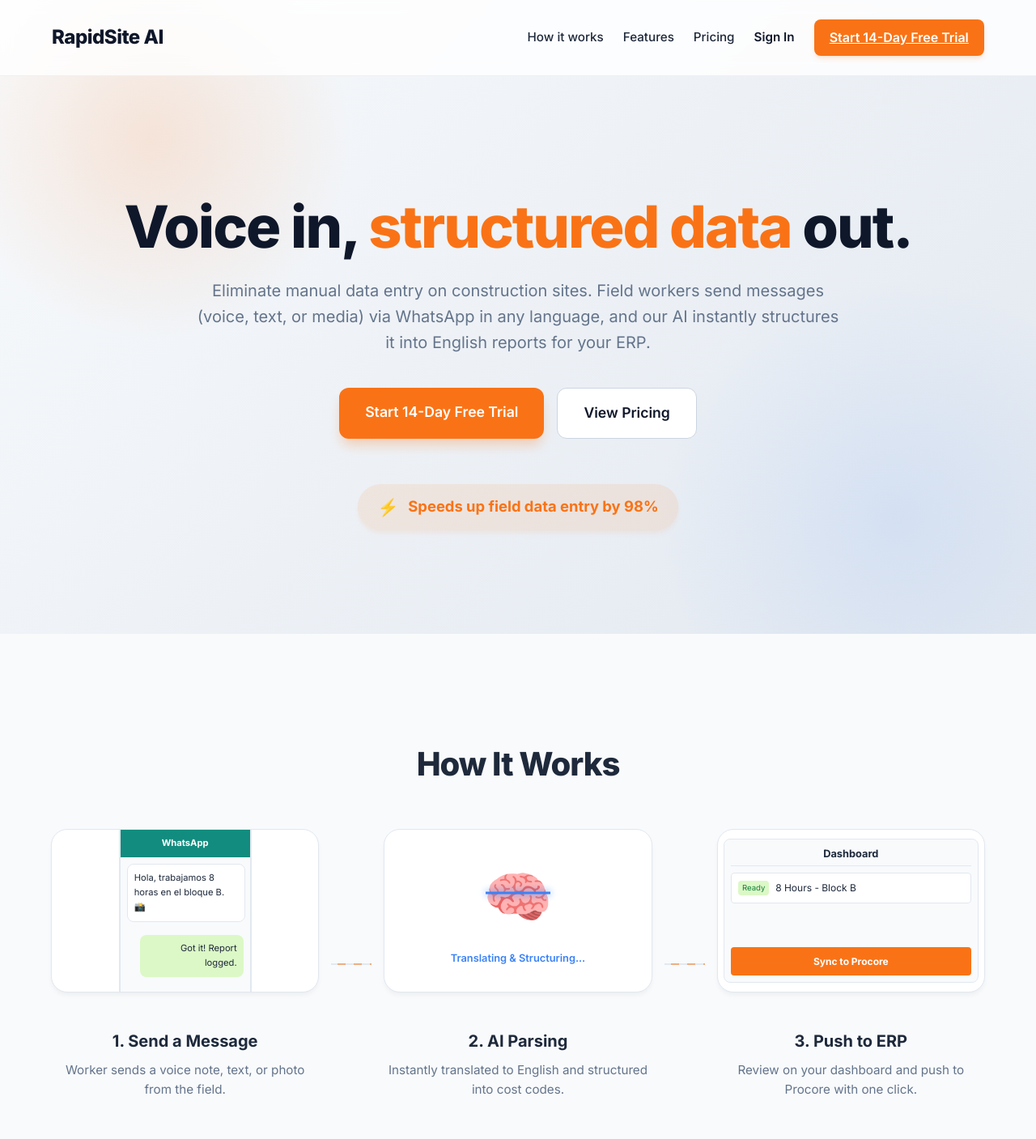
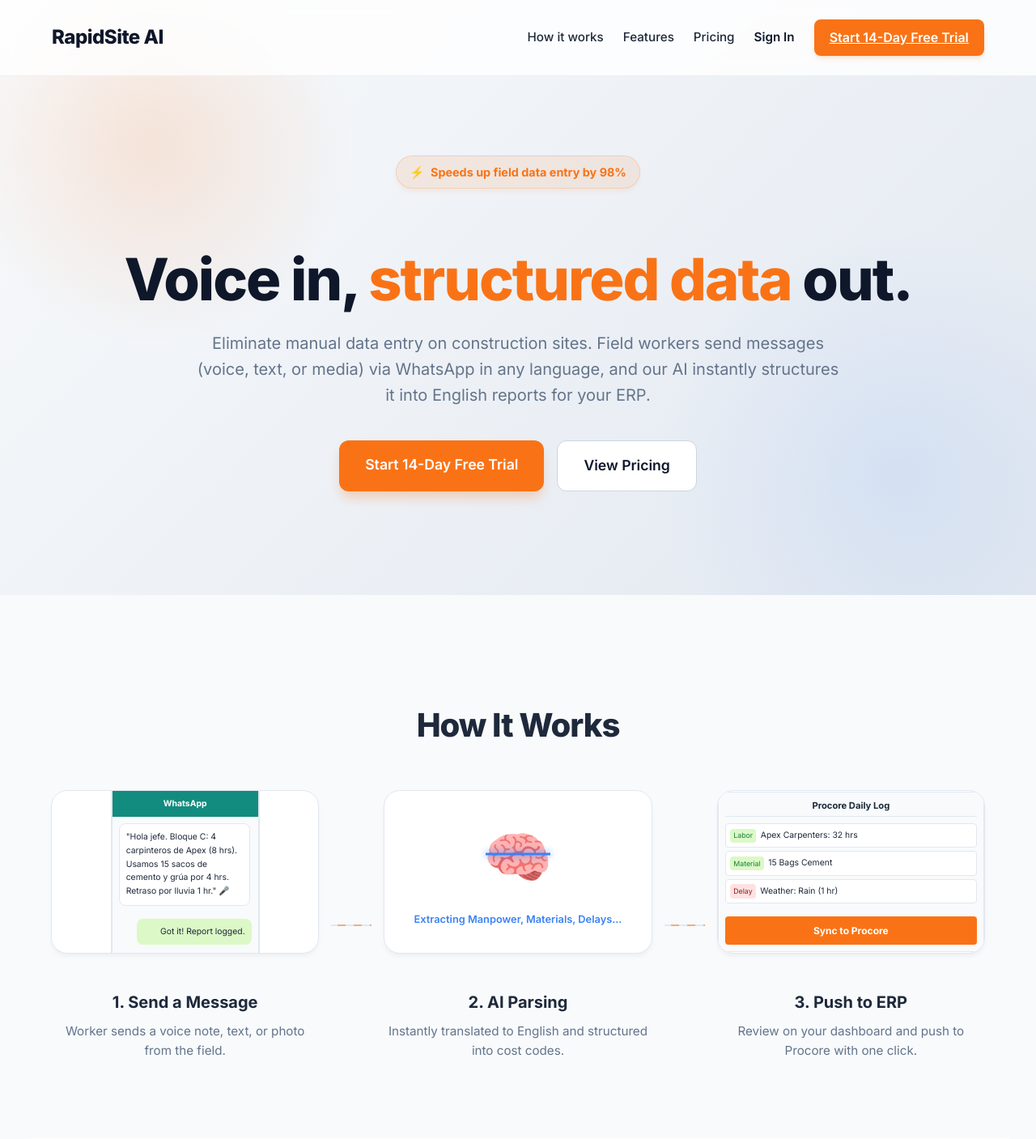
Before and after one commit to efekandursun/rapidsite-ai, a Flask app: page / in a window 1280 px wide. Shown: the top 1407 px of the page at 81% size. Run offline with Flask 3, Linux system fonts and the light colour scheme; some libraries are stand-ins or nearby versions.

Commit message:
Update mock flow with complex realistic data and reposition 98% badge

```diff
--- a/static/css/landing.css
+++ b/static/css/landing.css
@@ -119,6 +119,21 @@ body {
     z-index: 1;
     max-width: 1200px;
     margin: 0 auto;
+}
+
+.hero-badge {
+    display: inline-flex;
+    align-items: center;
+    gap: 0.5rem;
+    background: rgba(249,115,22,0.1);
+    color: var(--brand-primary);
+    padding: 0.5rem 1rem;
+    border-radius: 50px;
+    font-weight: 700;
+    font-size: 0.9rem;
+    margin-bottom: 1.5rem;
+    border: 1px solid rgba(249,115,22,0.2);
+    box-shadow: 0 4px 6px -1px rgba(249, 115, 22, 0.1);
 }
 
 .hero h1 {
@@ -268,14 +283,14 @@ body {
 
 /* Mock Phone */
 .mock-phone {
-    width: 160px;
+    width: 180px;
     height: 100%;
     background: #f8fafc;
     border-left: 2px solid #e2e8f0;
     border-right: 2px solid #e2e8f0;
     display: flex;
     flex-direction: column;
-    font-size: 0.7rem;
+    font-size: 0.65rem;
 }
 .mock-phone-header {
     background: #128C7E;
@@ -347,38 +362,40 @@ body {
 
 /* Mock Dashboard */
 .mock-dashboard {
-    width: 90%;
-    height: 80%;
+    width: 95%;
+    height: 90%;
     background: #f8fafc;
     border-radius: 8px;
     border: 1px solid #e2e8f0;
     padding: 0.5rem;
     display: flex;
     flex-direction: column;
-    gap: 0.5rem;
+    gap: 0.25rem;
 }
 .mock-dash-header {
     font-weight: bold;
-    font-size: 0.8rem;
+    font-size: 0.7rem;
     border-bottom: 1px solid #e2e8f0;
-    padding-bottom: 0.25rem;
+    padding-bottom: 0.2rem;
+    margin-bottom: 0.25rem;
 }
 .mock-dash-row {
     background: white;
-    padding: 0.5rem;
+    padding: 0.35rem;
     border-radius: 4px;
     border: 1px solid #e2e8f0;
-    font-size: 0.75rem;
+    font-size: 0.65rem;
     display: flex;
     align-items: center;
-    gap: 0.5rem;
+    gap: 0.35rem;
 }
 .mock-badge {
     background: #dcf8c6;
     color: #15803d;
-    padding: 0.1rem 0.3rem;
+    padding: 0.1rem 0.25rem;
     border-radius: 4px;
-    font-size: 0.6rem;
+    font-size: 0.55rem;
+    white-space: nowrap;
 }
 .mock-dash-btn {
     margin-top: auto;
--- a/templates/landing.html
+++ b/templates/landing.html
@@ -24,14 +24,14 @@
     <!-- Hero Section -->
     <header class="hero">
         <div class="hero-content">
+            <div class="hero-badge">
+                <span class="badge-icon">⚡</span> Speeds up field data entry by 98%
+            </div>
             <h1>Voice in, <span>structured data</span> out.</h1>
             <p>Eliminate manual data entry on construction sites. Field workers send messages (voice, text, or media) via WhatsApp in any language, and our AI instantly structures it into English reports for your ERP.</p>
             <div class="hero-cta">
                 <a href="{{ url_for('auth.register') }}" class="btn-primary-large">Start 14-Day Free Trial</a>
                 <a href="#pricing" class="btn-secondary-large">View Pricing</a>
-            </div>
-            <div style="margin-top: 3.5rem; display: flex; justify-content: center; align-items: center; gap: 0.75rem; color: var(--brand-primary); font-weight: 700; font-size: 1.15rem; background: rgba(249,115,22,0.1); padding: 0.75rem 1.5rem; border-radius: 50px; width: fit-content; margin-left: auto; margin-right: auto; box-shadow: 0 4px 6px -1px rgba(249, 115, 22, 0.1);">
-                <span style="font-size: 1.3rem;">⚡</span> Speeds up field data entry by 98%
             </div>
         </div>
     </header>
@@ -45,7 +45,7 @@
                 <div class="flow-visual">
                     <div class="mock-phone">
                         <div class="mock-phone-header">WhatsApp</div>
-                        <div class="mock-msg msg-in">Hola, trabajamos 8 horas en el bloque B. 📸</div>
+                        <div class="mock-msg msg-in">"Hola jefe. Bloque C: 4 carpinteros de Apex (8 hrs). Usamos 15 sacos de cemento y grúa por 4 hrs. Retraso por lluvia 1 hr." 🎤</div>
                         <div class="mock-msg msg-out">Got it! Report logged.</div>
                     </div>
                 </div>
@@ -64,7 +64,7 @@
                     <div class="mock-ai">
                         <div class="ai-brain">🧠</div>
                         <div class="ai-scan-line"></div>
-                        <div class="ai-text">Translating & Structuring...</div>
+                        <div class="ai-text">Extracting Manpower, Materials, Delays...</div>
                     </div>
                 </div>
                 <h3 class="step-title">2. AI Parsing</h3>
@@ -80,9 +80,15 @@
             <div class="flow-step">
                 <div class="flow-visual">
                     <div class="mock-dashboard">
-                        <div class="mock-dash-header">Dashboard</div>
+                        <div class="mock-dash-header">Procore Daily Log</div>
                         <div class="mock-dash-row">
-                            <span class="mock-badge">Ready</span> 8 Hours - Block B
+                            <span class="mock-badge">Labor</span> Apex Carpenters: 32 hrs
+                        </div>
+                        <div class="mock-dash-row">
+                            <span class="mock-badge">Material</span> 15 Bags Cement
+                        </div>
+                        <div class="mock-dash-row">
+                            <span class="mock-badge" style="background:#fee2e2;color:#991b1b;">Delay</span> Weather: Rain (1 hr)
                         </div>
                         <div class="mock-dash-btn">Sync to Procore</div>
                     </div>
```
